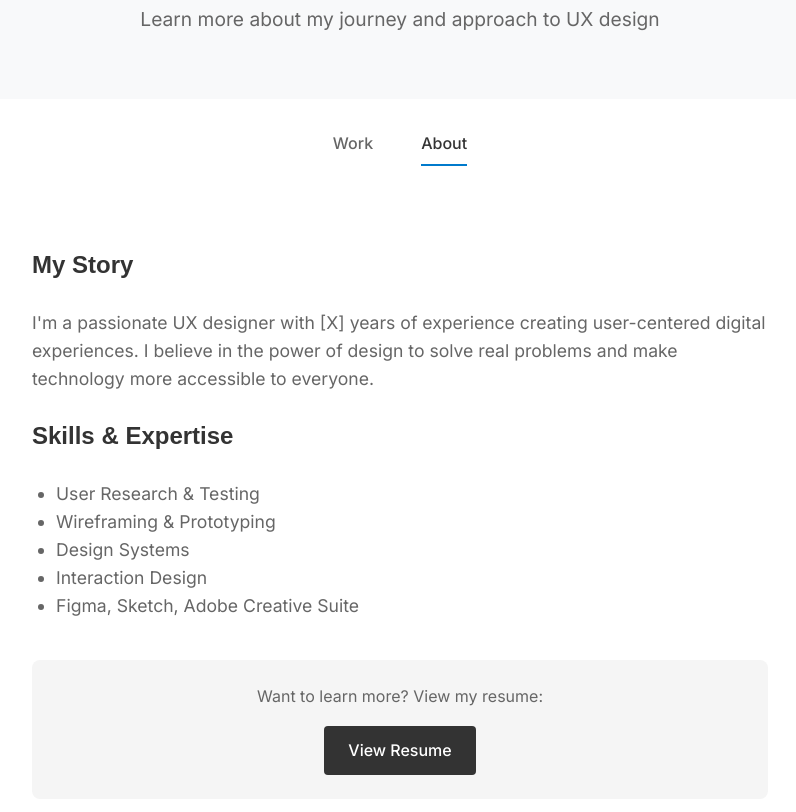
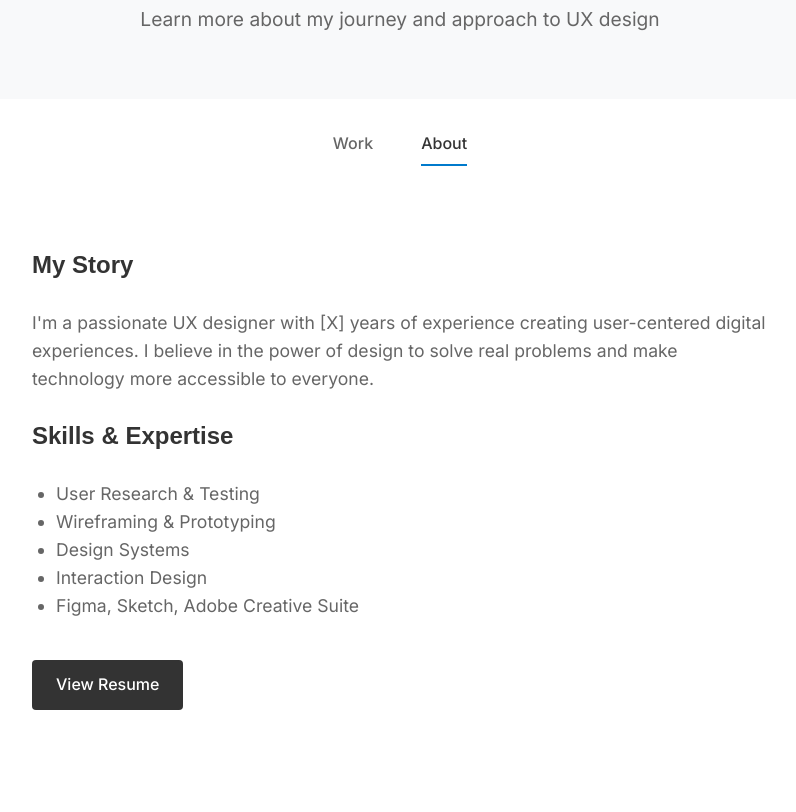
Before and after one commit to rochenc/portfolio-website, a plain HTML site: page about.html in a window 1280 px wide. Shown: the part 140-952 px from the top of the page, without its empty margins (240-1036 px from the left). Drawn offline with Linux system fonts and the light colour scheme; sample sign-in values are in the browser's storage; a web font is replaced by a local one.

Commit message:
Simplify resume button - remove background and center text

```diff
--- a/about.html
+++ b/about.html
@@ -40,8 +40,7 @@
                 <li>Figma, Sketch, Adobe Creative Suite</li>
             </ul>
 
-            <div style="margin-top: 2.5rem; padding: 1.5rem; background-color: #f5f5f5; border-radius: 8px; text-align: center;">
-                <p style="color: #666; margin-bottom: 1rem;">Want to learn more? View my resume:</p>
+            <div style="margin-top: 2.5rem;">
                 <a href="Resume_Ruobing_Chen_2025.pdf" target="_blank" style="display: inline-block; padding: 0.75rem 1.5rem; background-color: #333; color: white; text-decoration: none; border-radius: 4px; font-weight: 500; transition: background-color 0.3s;">View Resume</a>
             </div>
         </section>
```
